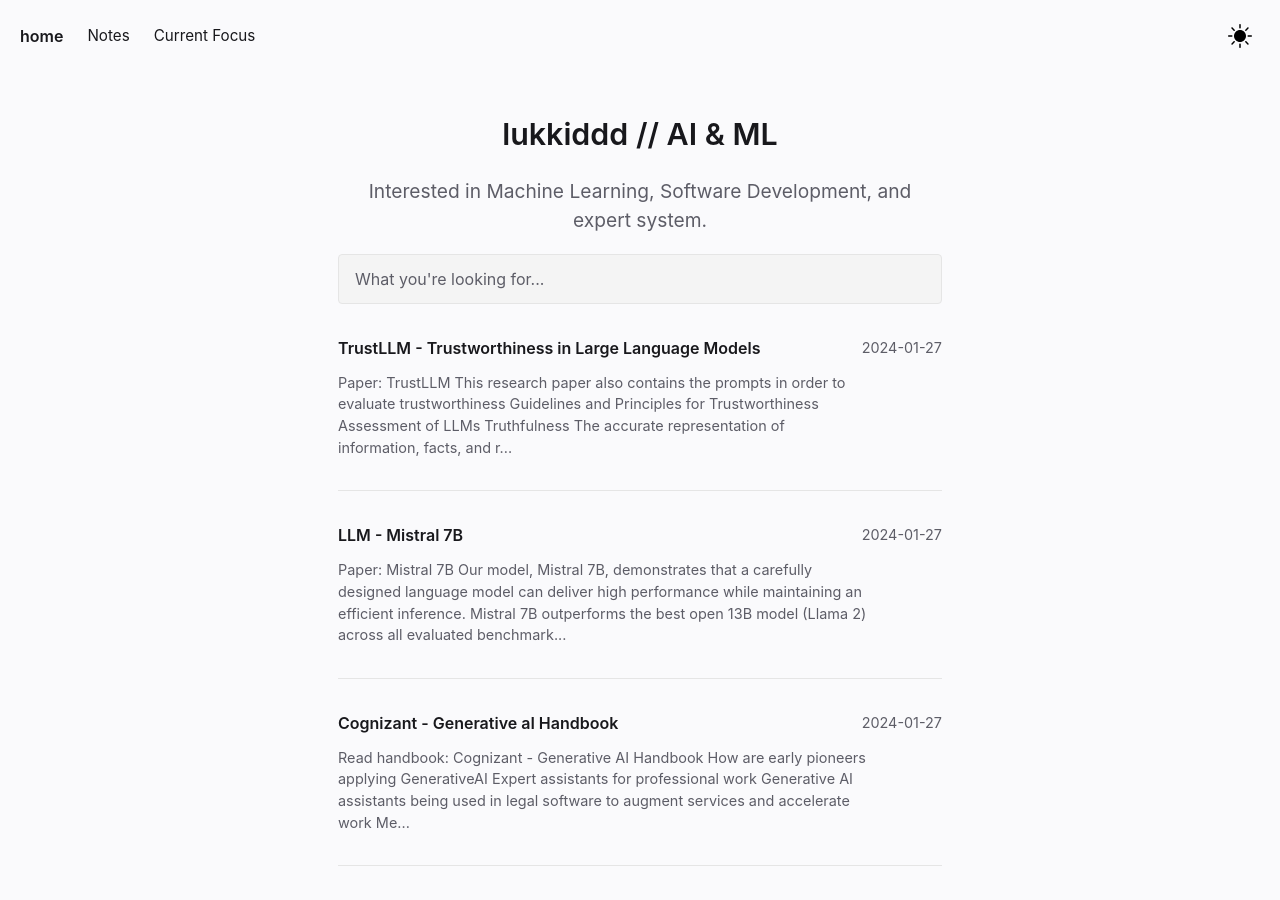
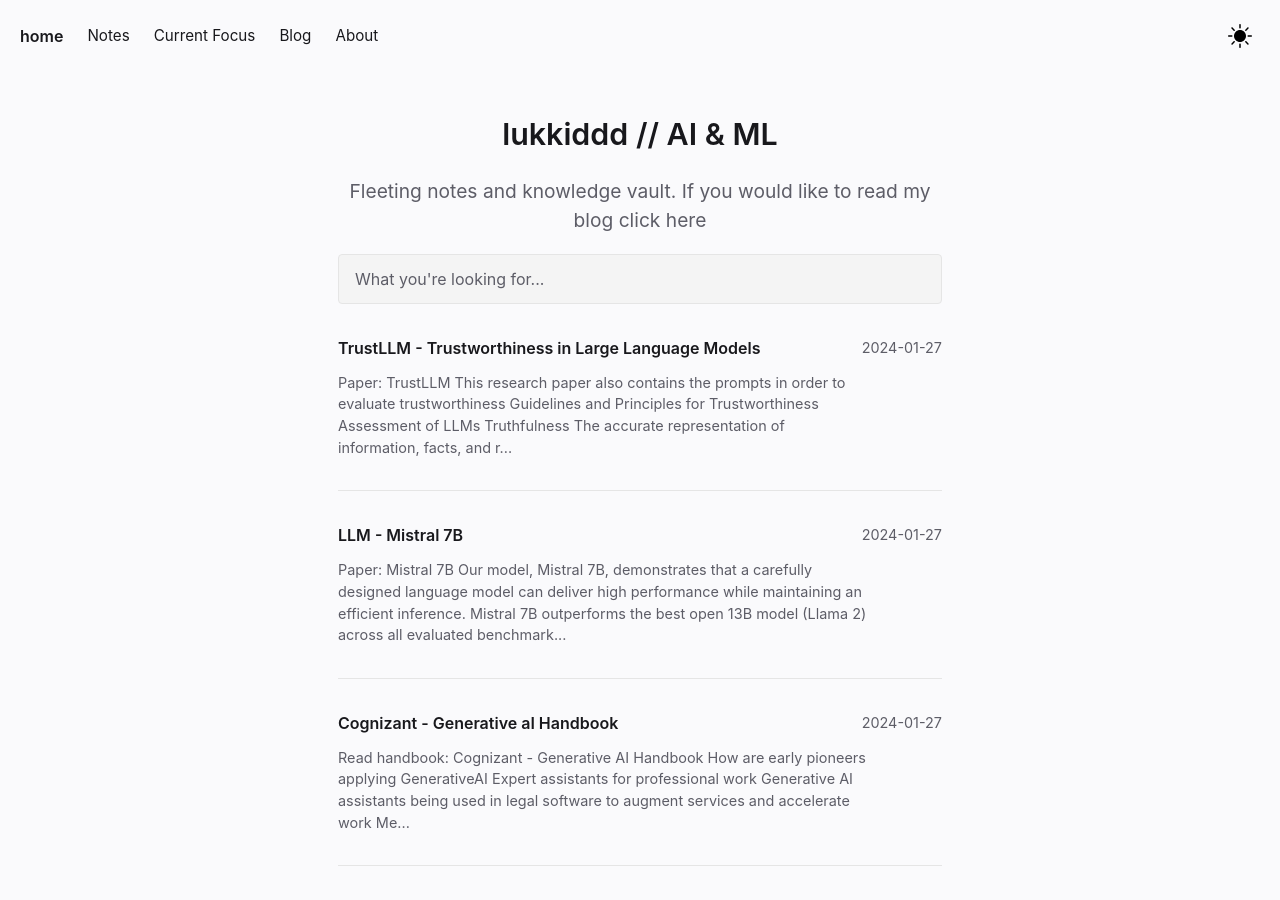
Before and after one commit to lukkiddd/lukkiddd.github.io, a Jekyll site: the page built from pages/index.md, in a window 1280 px wide and 900 px high. Built offline with Jekyll 4.4.1, drawn with Linux system fonts in a browser that asks for light colours.

Commit message:
Modify header and feed content by adding link to txt.lukkiddd.com

```diff
--- a/_includes/FeedContent.html
+++ b/_includes/FeedContent.html
@@ -1,5 +1,5 @@
 <div class="block">
     <h1 class="center-align-text">lukkiddd // AI & ML</h1>
-    <p class="center-align-text sub-text">Interested in Machine Learning, Software Development, and expert system.</p>
+    <p class="center-align-text sub-text">Fleeting notes and knowledge vault. If you would like to read <a href='https://txt.lukkiddd.com'>my blog click here</a></p>
 
     </div>
--- a/_includes/Header.html
+++ b/_includes/Header.html
@@ -57,6 +57,12 @@
       <a href="../posts/focus"  class="navbar-item">
         Current Focus
       </a>
+      <a href="https://txt.lukkiddd.com"  class="navbar-item">
+        Blog
+      </a>
+      <a href="../posts/ablut"  class="navbar-item">
+        About
+      </a>
       <div class="navbar-end is-hidden-mobile" onclick="modeSwitcher()" >
         <div class="navbar-item">
           <div class="buttons">
```
